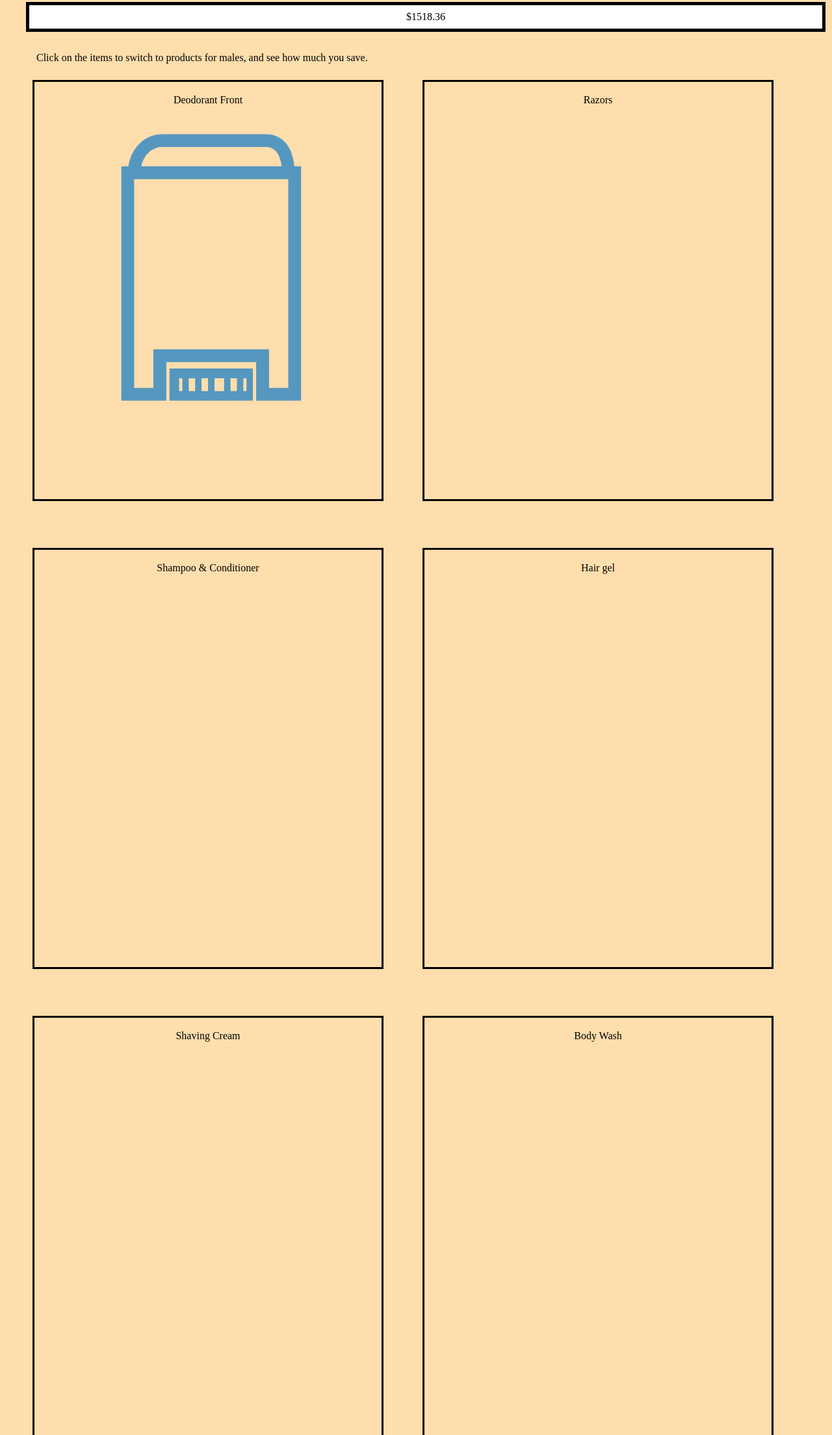
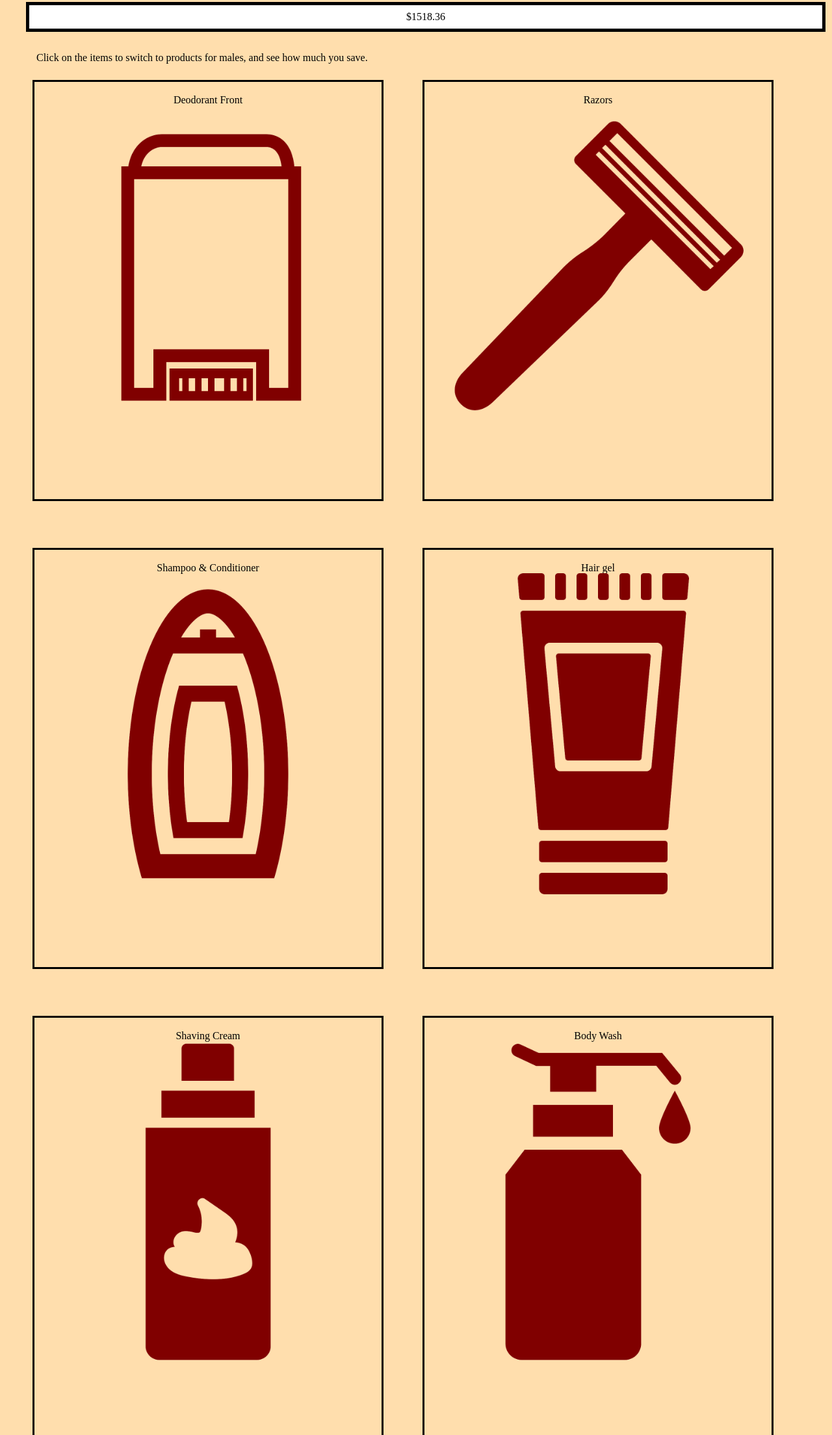
Before and after one commit to prachibhard/calculator, a plain HTML site: page index.html in a window 1280 px wide. Shown: the part 175-2383 px from the top of the page at 65% size. Drawn offline with nearby package versions, Linux system fonts and the light colour scheme.

Commit message:
add images

```diff
--- a/index.html
+++ b/index.html
@@ -41,89 +41,125 @@
             <div id="deodorant" class="item" data-savings="2.88">
                 <div class="front" data-femPrice="7.16">
                     Deodorant Front
-                    <figure class="icon"><img src="images/m_deodorant.png" alt="deodorant">
+                    <figure class="icon"><img src="images/f_deodorant.png" alt="f deodorant">
                     </figure>
 
                 </div>
                 <div class="back" data-malePrice="6.92">
                     Deodorant Back
-                    <figure class="icon"><img src="images/f_deodorant.png" alt="deodorant">
+                    <figure class="icon"><img src="images/m_deodorant.png" alt=" m deodorant">
                     </figure>
                 </div>
             </div>
             <div id="razors" class="item" data-savings="26.04">
                 <div class="front" data-femPrice="16.26">
                     Razors
+                    <figure class="icon"><img src="images/f_razor.png" alt="f razor">
+                    </figure>
                 </div>
                 <div class="back" data-malePrice="14.09">
                     Razors M
+                    <figure class="icon"><img src="images/m_razor.png" alt="m razor">
+                    </figure>
                 </div>
             </div>
 
             <div id="shampoo" class="item" data-savings="75.84">
                 <div class="front" data-femPrice="12.31">
                     Shampoo & Conditioner
+                    <figure class="icon"><img src="images/f_shampoo.png" alt="f shampoo">
+                    </figure>
                 </div>
                 <div class="back" data-malePrice="5.99">
                     Shampoo & Conditioner M
+                    <figure class="icon"><img src="images/m_shampoo.png" alt="m shampoo">
+                    </figure>
                 </div>
             </div>
             <div id="gel" class="item" data-savings="78">
                 <div class="front" data-femPrice="16.99">
                     Hair gel
+                    <figure class="icon"><img src="images/f_hair_gel.png" alt="f gel">
+                    </figure>
                 </div>
                 <div class="back" data-malePrice="10.49">
                     Hair gel M
+                    <figure class="icon"><img src="images/m_hair_gel.png" alt="m gel">
+                    </figure>
                 </div>
             </div>
 
             <div id="shaving" class="item" data-savings="1.20">
                 <div class="front" data-femPrice="4.46">
                     Shaving Cream
+                    <figure class="icon"><img src="images/f_shaving_cream.png" alt="f cream">
+                    </figure>
                 </div>
                 <div class="back" data-malePrice="4.36">
                     Shaving Cream M
+                    <figure class="icon"><img src="images/m_shaving_cream.png" alt="m cream">
+                    </figure>
                 </div>
             </div>
             <div id="bodywash" class="item" data-savings="24.12">
                 <div class="front" data-femPrice="7.67">
                     Body Wash
+                    <figure class="icon"><img src="images/f_body_wash.png" alt="f body wash">
+                    </figure>
                 </div>
                 <div class="back" data-malePrice="5.66">
                     Body Wash M
+                    <figure class="icon"><img src="images/m_body_wash.png" alt="m body wash">
+                    </figure>
                 </div>
             </div>
 
             <div id="spray" class="item" data-savings="14.76">
                 <div class="front" data-femPrice="8.49">
                     Body Spray
+                    <figure class="icon"><img src="images/f_spray.png" alt="f body spray">
+                    </figure>
                 </div>
                 <div class="back" data-malePrice="7.26">
                     Body Spray M
+                    <figure class="icon"><img src="images/m_spray.png" alt="m body spray">
+                    </figure>
                 </div>
             </div>
             <div id="hair" class="item" data-savings="27.12">
                 <div class="front" data-femPrice="12.42">
                     Hair Dye
+                    <figure class="icon"><img src="images/f_hair_color.png" alt="f hair color">
+                    </figure>
                 </div>
                 <div class="back" data-malePrice="10.16">
                     Hair Dye M
+                    <figure class="icon"><img src="images/m_f_color.png" alt="m hair color">
+                    </figure>
                 </div>
             </div>
             <div id="blades" class="item" data-savings="43.92">
                 <div class="front" data-femPrice="22.32">
                     Refill Blades
+                    <figure class="icon"><img src="images/f_razor_refill.png" alt="f refill">
+                    </figure>
                 </div>
                 <div class="back" data-malePrice="18.66">
                     Refill Blades M
+                    <figure class="icon"><img src="images/m_razor_refill.png" alt="m refill">
+                    </figure>
                 </div>
             </div>
             <div id="vitamins" class="item" data-savings="28.56">
                 <div class="front" data-femPrice="18.44">
                     Daily Vitamins
+                    <figure class="icon"><img src="images/f_vitamins.png" alt="m vitamins">
+                    </figure>
                 </div>
                 <div class="back" data-malePrice="16.06">
                     Men's Daily Vitamins
+                    <figure class="icon"><img src="images/m_vitamins.png" alt="m vitamins">
+                    </figure>
                 </div>
             </div>
             <div style="clear: both;"></div>
```
Also changed, not shown: images/f_razor_refill.png (added), images/m_razor_refill.png (added), 2 other files.
